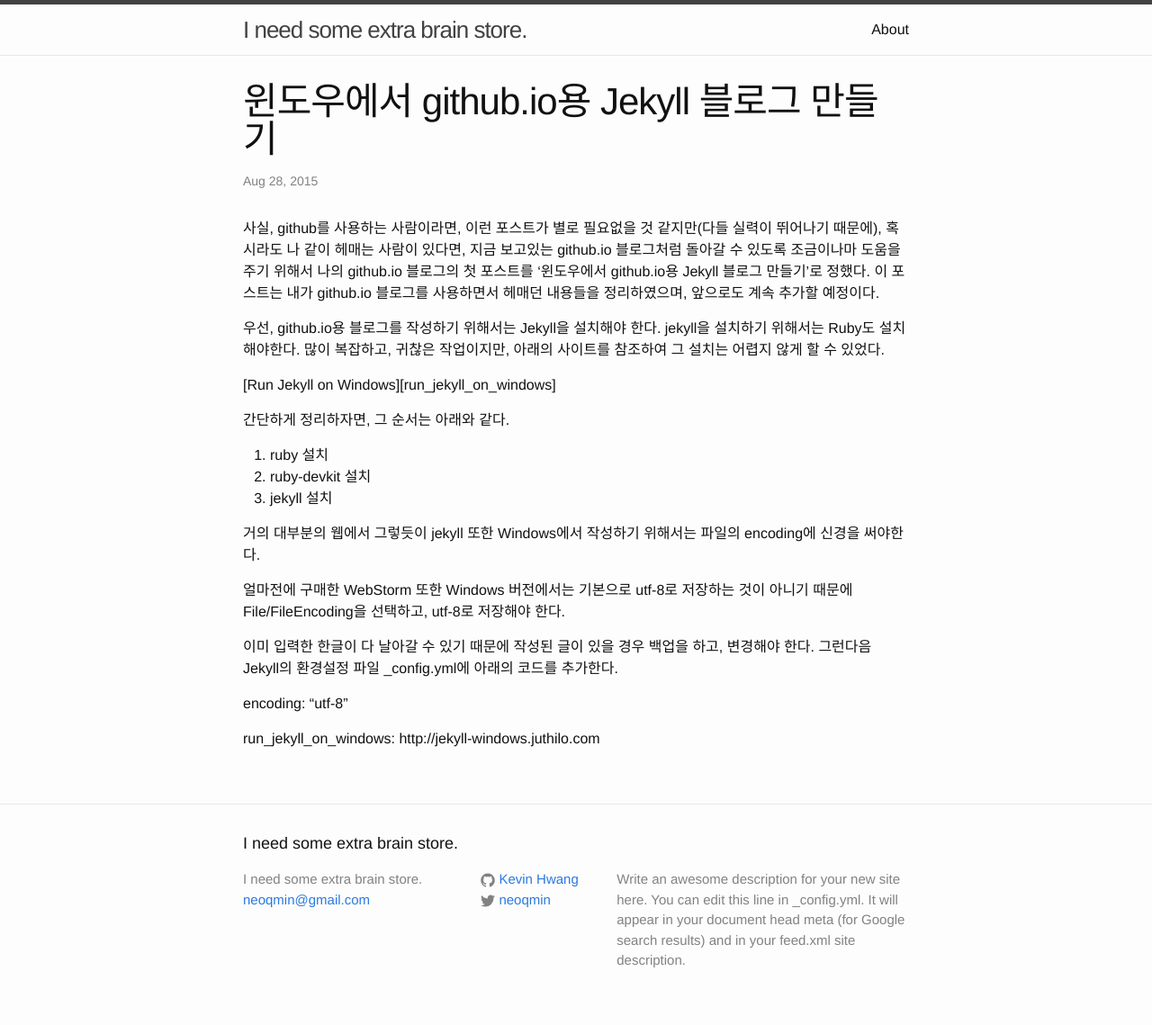
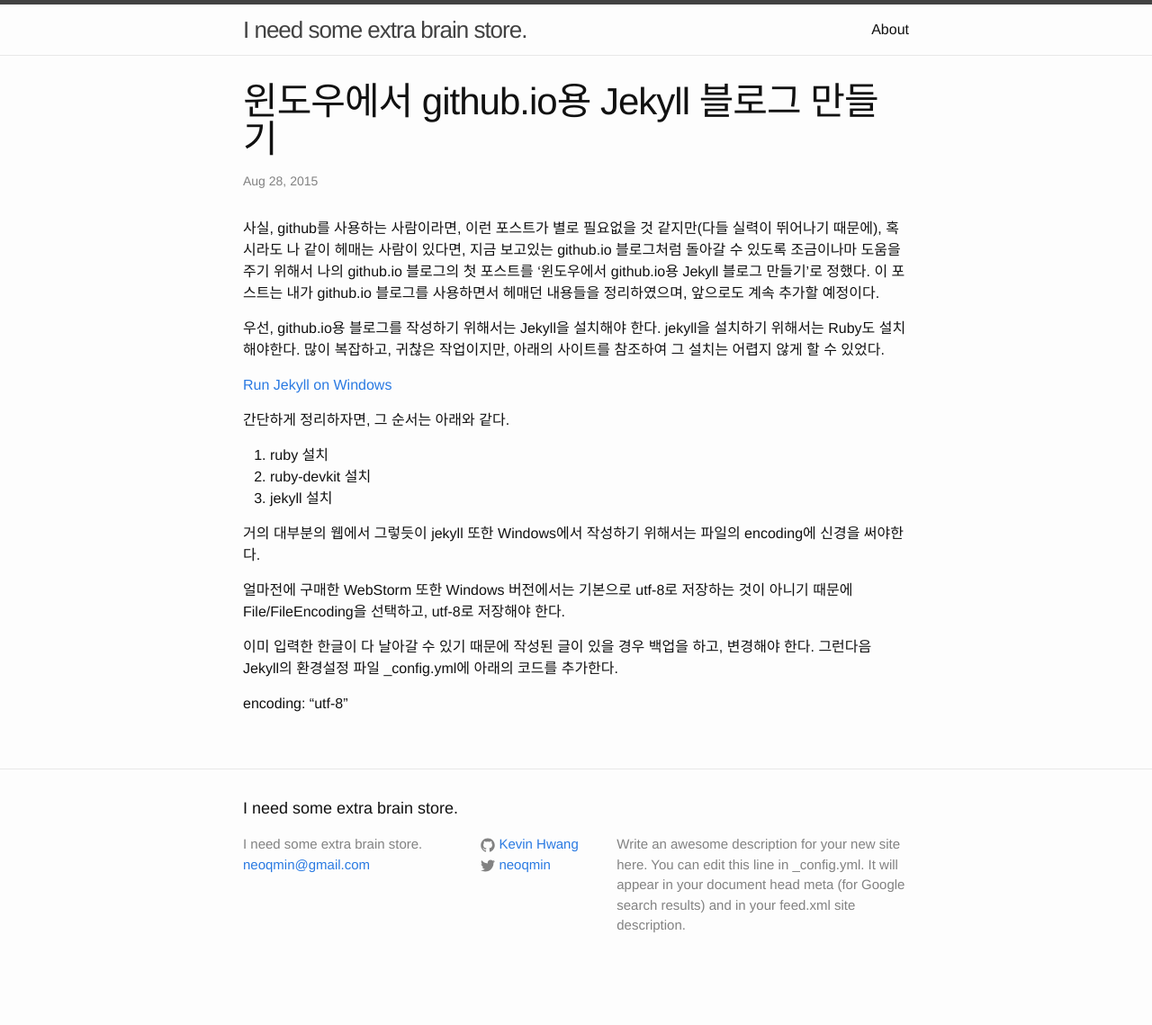
Before and after one commit to neoqmin/neoqmin.github.com, a Jekyll site: the page built from _posts/kr/2015-08-28-jekyll-on-windows.markdown, in a window 1280 px wide. Shown: the whole page at 90% size. Built offline with Jekyll 4.4.1, drawn with Linux system fonts in a browser that asks for light colours; after the commit the page ends 1100 px from its top, so only the background shows below that; some of the changed lines change nothing that is shown.

Commit message:
Fixed #1
링크 수정

```diff
--- a/_posts/kr/2015-08-28-jekyll-on-windows.markdown
+++ b/_posts/kr/2015-08-28-jekyll-on-windows.markdown
@@ -13,7 +13,7 @@
 우선, github.io용 블로그를 작성하기 위해서는 Jekyll을 설치해야 한다. jekyll을 설치하기 위해서는 Ruby도 설치해야한다.
 많이 복잡하고, 귀찮은 작업이지만, 아래의 사이트를 참조하여 그 설치는 어렵지 않게 할 수 있었다.
 
-[Run Jekyll on Windows][run_jekyll_on_windows]
+[Run Jekyll on Windows](http://jekyll-windows.juthilo.com)
 
 간단하게 정리하자면, 그 순서는 아래와 같다.
 
@@ -31,5 +31,3 @@
  변경해야 한다. 그런다음 Jekyll의 환경설정 파일 _config.yml에 아래의 코드를 추가한다.
 
  encoding: "utf-8"
-
-run_jekyll_on_windows: http://jekyll-windows.juthilo.com
```
